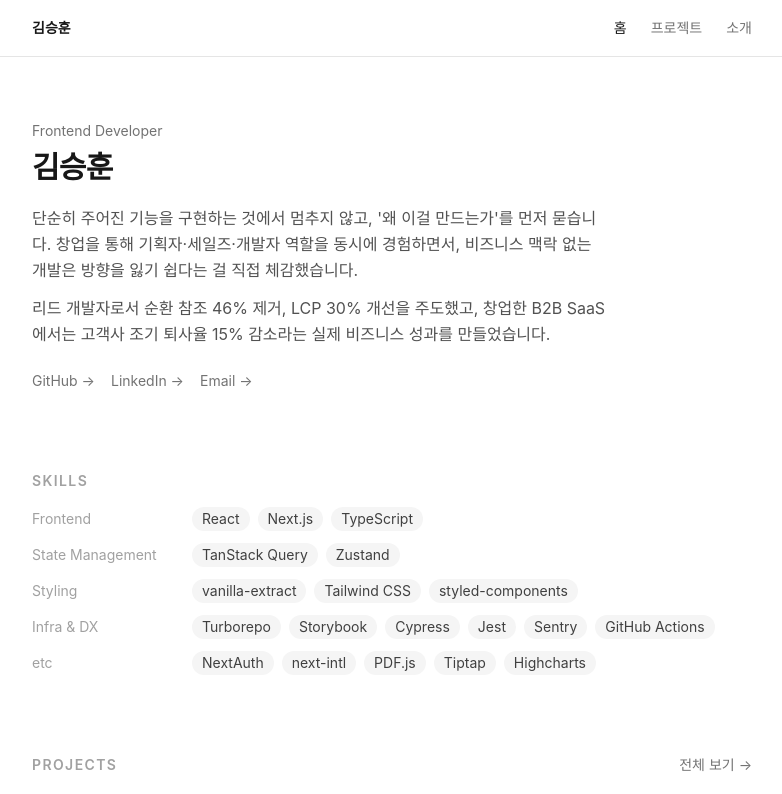
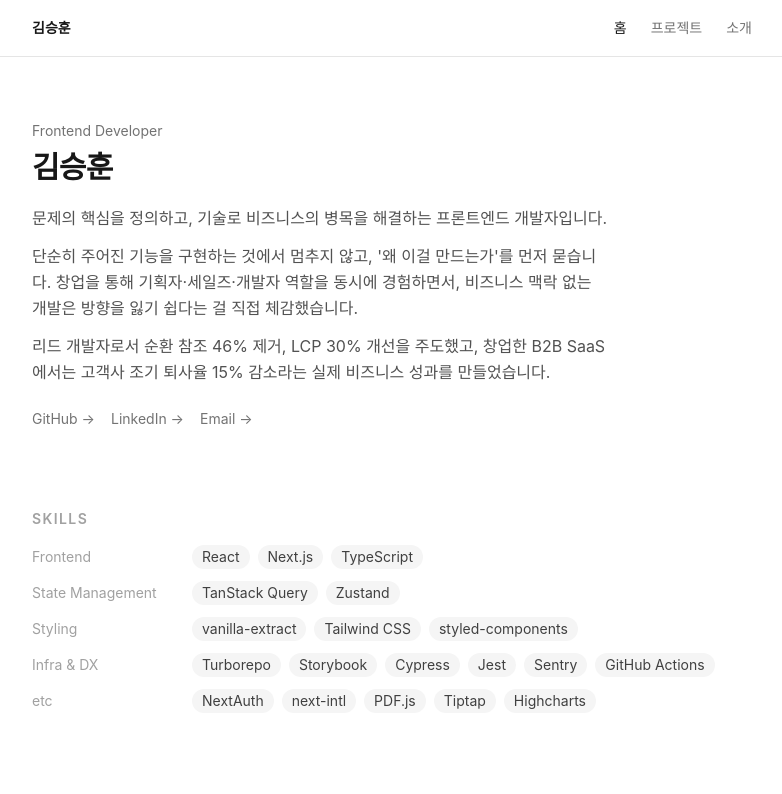
Before and after one commit to rlatmdgns/portfolio, a Next.js app: page / in a window 1280 px wide. Shown: the top 794 px of the page, without its empty margins (248-1030 px from the left). Built offline with nearby package versions, Linux system fonts and the light colour scheme.

Commit message:
fix: 홈 Hero 브랜딩 문구 복원 및 3단계 흐름 정리

```diff
--- a/src/app/page.tsx
+++ b/src/app/page.tsx
@@ -30,6 +30,10 @@ export default function Home() {
           </h1>
         </div>
         <div className="space-y-3 text-base leading-relaxed text-neutral-600 dark:text-neutral-300 max-w-xl">
+          <p>
+            문제의 핵심을 정의하고, 기술로 비즈니스의 병목을 해결하는
+            프론트엔드 개발자입니다.
+          </p>
           <p>
             단순히 주어진 기능을 구현하는 것에서 멈추지 않고,
             &apos;왜 이걸 만드는가&apos;를 먼저 묻습니다. 창업을 통해 기획자·세일즈·개발자
```
